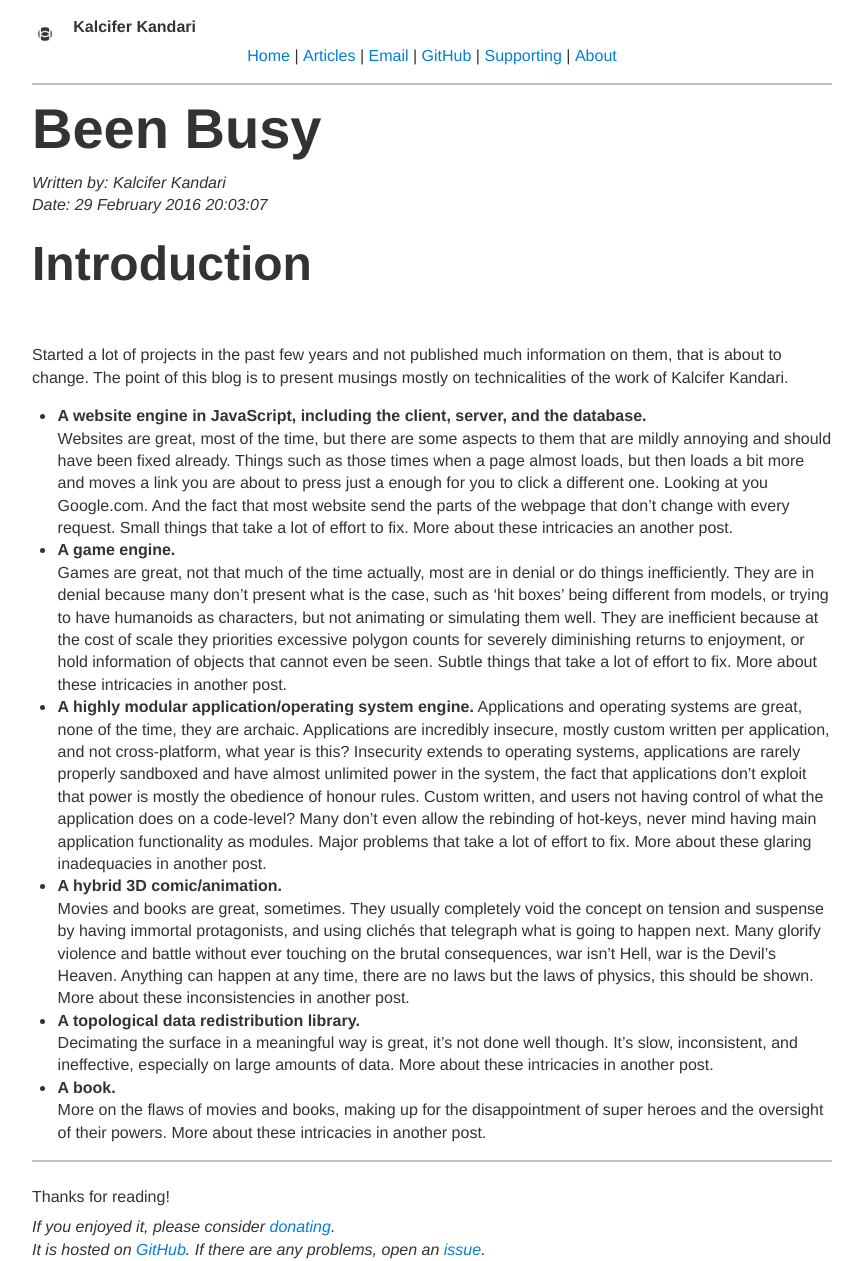
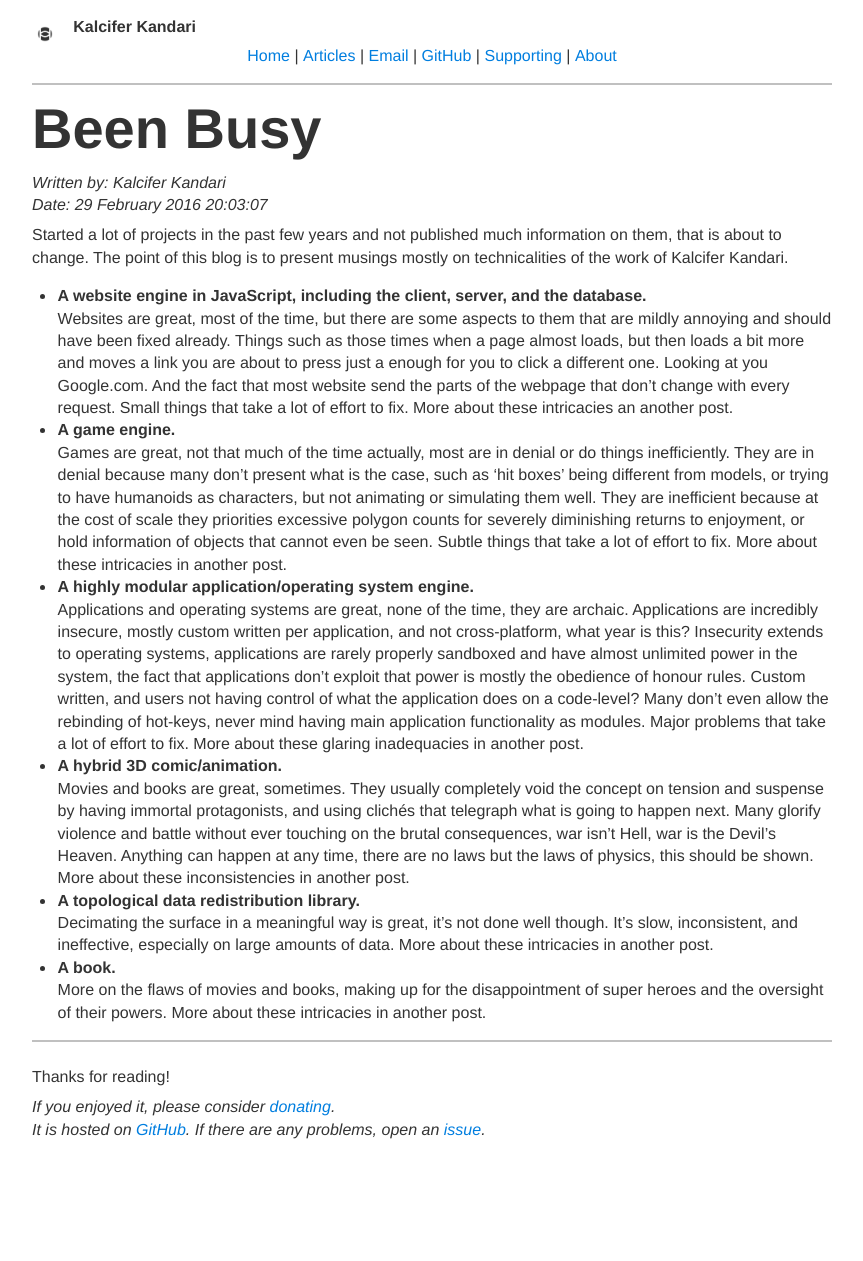
Before and after one commit to KalciferKandari/KalciferKandari.github.io, a Jekyll site: the page built from _posts/2016-02-29-been-busy.md, in a window 1280 px wide. Shown: the whole page, without its empty margins (208-1071 px from the left). Built offline with Jekyll 4.4.1, drawn with Linux system fonts in a browser that asks for light colours; after the commit the page ends 1141 px from its top, so only the background shows below that.

Commit message:
Updated post.sh, and other small things.

```diff
--- a/_config.yml
+++ b/_config.yml
@@ -33,6 +33,8 @@
 logoSmall: "images/kalcifer_kandari_black_150x150.png"
 
 exclude: ["post.sh"]
+
+destination: ../gh-pages
 
 defaults:
     -
--- a/_posts/2016-02-29-been-busy.md
+++ b/_posts/2016-02-29-been-busy.md
@@ -11,8 +11,6 @@
 # {{ page.title }}
 *Written by: {{ site.data.authors[page.author].name }}*
 *Date: {{ page.date | date: "%-d %B %Y %T" }}*
-
-## Introduction
 
 Started a lot of projects in the past few years and not published much information on them, that is about to change. The point of this blog is to present musings mostly on technicalities of the work of Kalcifer Kandari.
 
```
Also changed, not shown: 1 other file.
